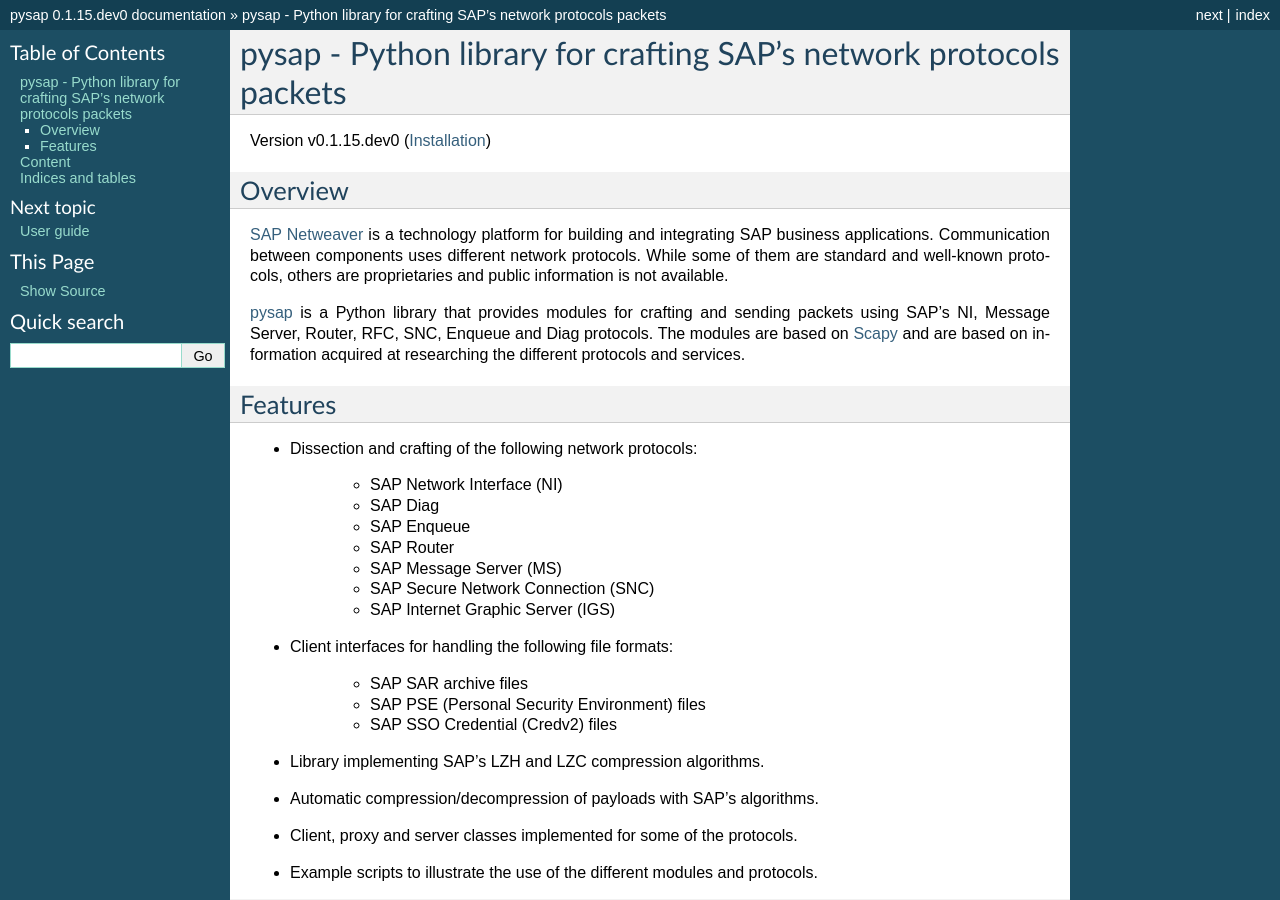
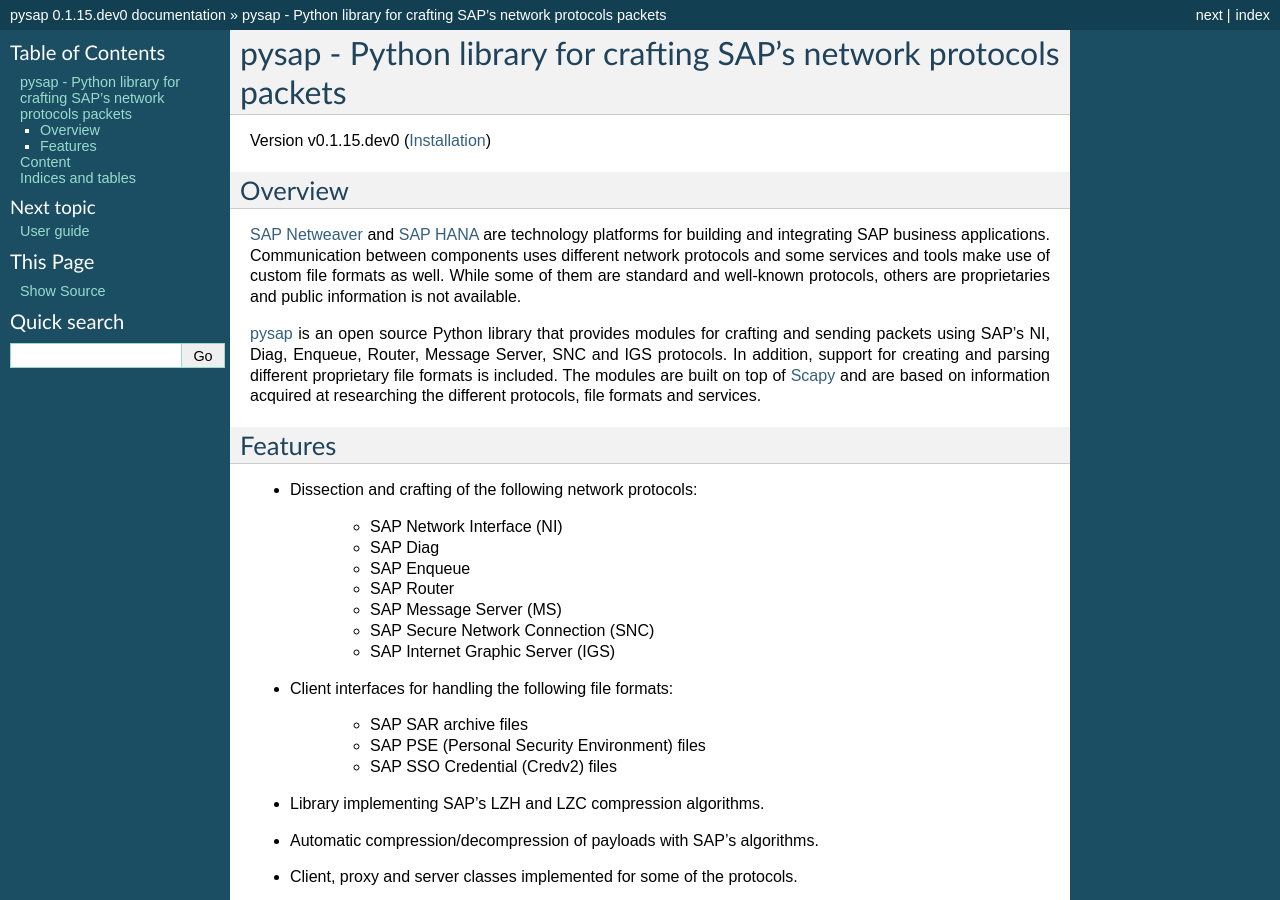
Before and after one commit to OWASP/pysap, a Sphinx documentation site: the page built from docs/index.rst, in a window 1280 px wide and 900 px high. Built offline with Sphinx 7.4.7, drawn with Linux system fonts in a browser that asks for light colours; pages that are not in the unit, such as notebooks, are missing from menus; some of the changed text lies outside the part shown.

Commit message:
Updated pysap overview

```diff
--- a/docs/conf.py
+++ b/docs/conf.py
@@ -58,7 +58,7 @@
 
 # General information about the project.
 project = u'pysap'
-copyright = u'2012-2017, Martin Gallo, Core Security'
+copyright = u'2012-2018, Martin Gallo, Core Security'
 
 # The version info for the project you're documenting, acts as replacement for
 # |version| and |release|, also used in various other places throughout the
--- a/docs/index.rst
+++ b/docs/index.rst
@@ -12,17 +12,20 @@
 Overview
 --------
 
-`SAP Netweaver <https://www.sap.com/platform/netweaver/index.epx>`_ is a
-technology platform for building and integrating SAP business applications.
-Communication between components uses different network protocols. While some
-of them are standard and well-known protocols, others are proprietaries and
-public information is not available.
+`SAP Netweaver <https://www.sap.com/platform/netweaver/index.epx>`_ and
+`SAP HANA <https://www.sap.com/products/hana.html>`_ are technology platforms for
+building and integrating SAP business applications. Communication between components
+uses different network protocols and some services and tools make use of custom file
+formats as well. While some of them are standard and well-known protocols, others
+are proprietaries and public information is not available.
 
 `pysap <https://www.coresecurity.com/corelabs-research/open-source-tools/pysap>`_
-is a Python library that provides modules for crafting and sending packets using
-SAP's NI, Message Server, Router, RFC, SNC, Enqueue and Diag protocols. The
-modules are based on `Scapy <http://www.secdev.org/projects/scapy/>`_ and are
-based on information acquired at researching the different protocols and services.
+is an open source Python library that provides modules for crafting and sending packets
+using SAP's NI, Diag, Enqueue, Router, Message Server, SNC and IGS protocols. In addition,
+support for creating and parsing different proprietary file formats is included. The
+modules are built on top of `Scapy <http://www.secdev.org/projects/scapy/>`_ and are
+based on information acquired at researching the different protocols, file formats
+and services.
 
 
 Features
```
Also changed, not shown: README.md (+11 -9 lines).
